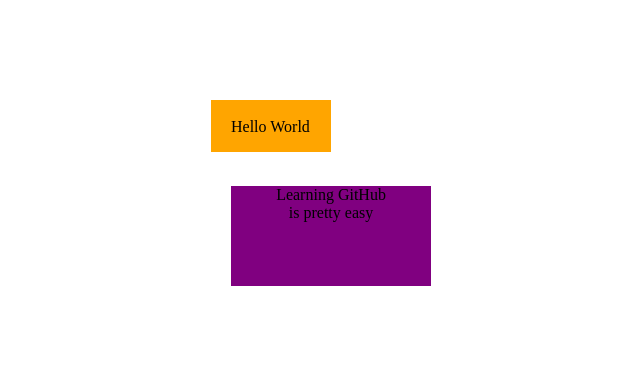
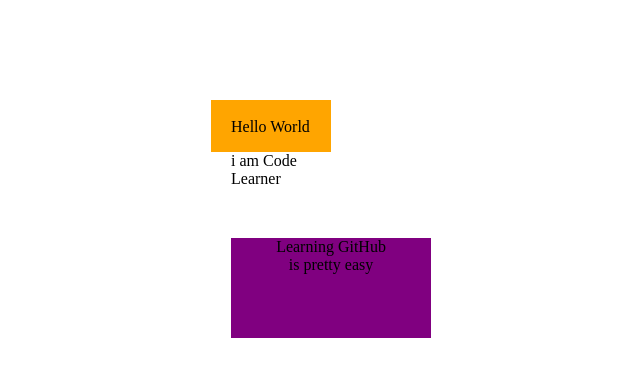
Before and after one commit to Ssabian/4may, a plain HTML site: page index.html in a window 1280 px wide. Shown: the whole page, without its empty margins (369-1009 px from the left). Drawn offline with Linux system fonts and the light colour scheme.

Commit message:
Update index.html

```diff
--- a/index.html
+++ b/index.html
@@ -5,7 +5,7 @@
 </head>
 <div class="main">
 <p>Hello World</p>
-
+<p> i am Code Learner</p>
 <div class="box">
 <p>Learning GitHub <br>is pretty easy</p>
 </div>
```
